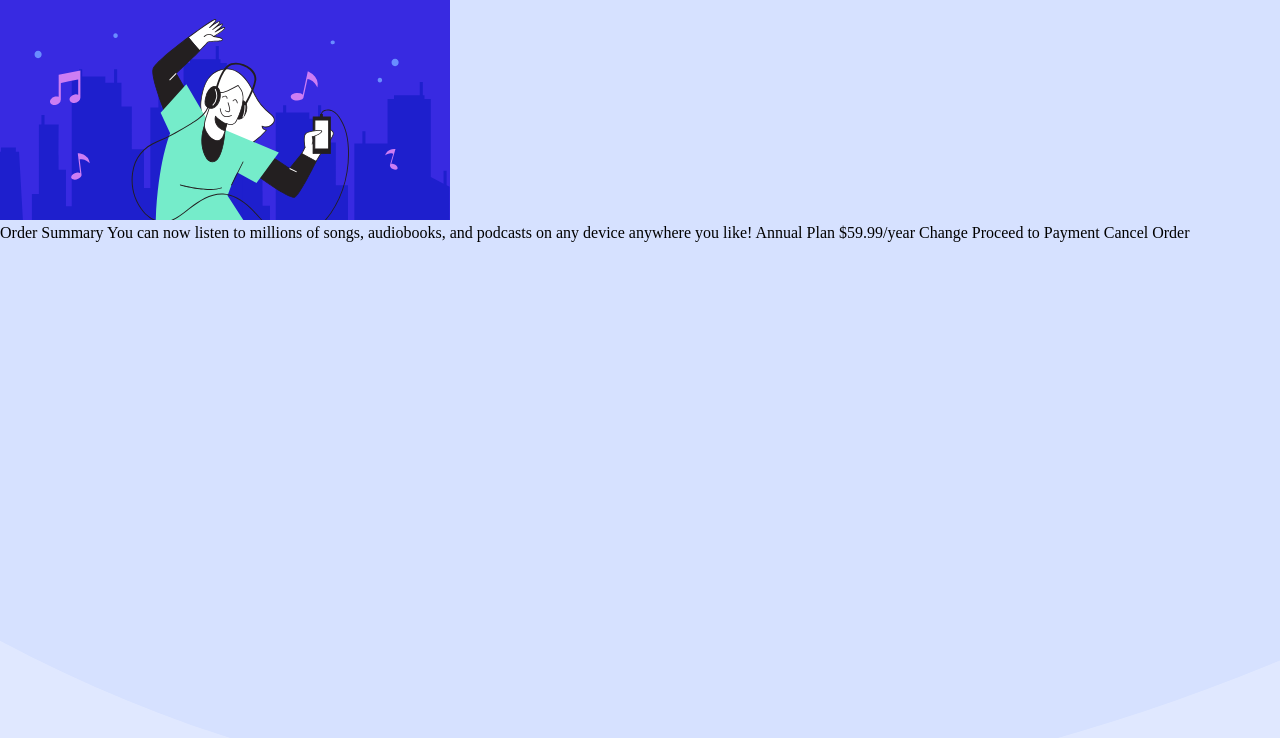
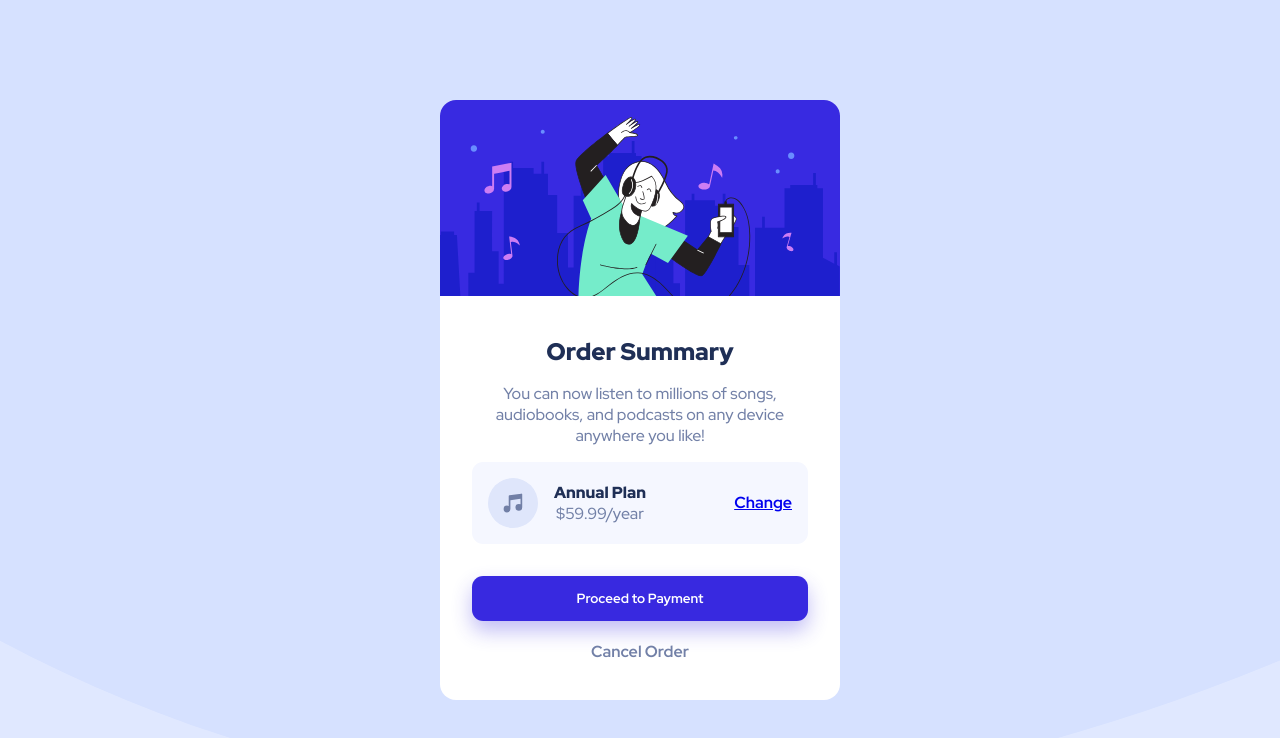
Before and after one commit to AlexsanderCostaDEV/order-summary-component, a plain HTML site: page index.html in a window 1280 px wide. Drawn offline with Linux system fonts and the light colour scheme.

Commit message:
project finished

```diff
--- a/index.html
+++ b/index.html
@@ -13,22 +13,29 @@
 </head>
 <body>
 
-  <div class="card">
-    <img src="./images/illustration-hero.svg" alt="">
-  </div>
+  <main class="card">
+    <img src="./images/illustration-hero.svg" alt="illustration-hero">
 
-  Order Summary
+    <section>
+      <h1>Order Summary</h1>
+      <p class="firstP">You can now listen to millions of songs, audiobooks, and podcasts on any
+        device anywhere you like!</p>
 
-  You can now listen to millions of songs, audiobooks, and podcasts on any
-  device anywhere you like!
+      <div class="plans">
+        <div class="left">
+          <img src="./images/icon-music.svg" alt="icon-music">
+          <div class="left-right">
+            <p class="secondP">Annual Plan</p>
+            <p class="price">$59.99/year</p>
+          </div>
+        </div>
+        <a href="#">Change</a>
+      </div>
 
-  Annual Plan
-  $59.99/year
-
-  Change
-
-  Proceed to Payment
-  Cancel Order
+      <button><strong>Proceed to Payment</strong></button>
+      <a class="last" href="#"><strong>Cancel Order</strong></a>
+    </section>
+  </main>
 
 </body>
 </html>
--- a/style/style.css
+++ b/style/style.css
@@ -1,10 +1,10 @@
 @import url('https://fonts.googleapis.com/css2?family=Red+Hat+Display:wght@500;700;900&display=swap');
 
-/* font-family: 'Red Hat Display', sans-serif; */
 * {
     margin: 0;
     padding: 0;
     box-sizing: border-box;
+    font-family: 'Red Hat Display', sans-serif;
 }
 
 body {
@@ -14,4 +14,160 @@ body {
     background-repeat: no-repeat;
     background-size: cover;
     background-color: hsl(225, 100%, 94%);
+    display: flex;
+    align-items: center;
+    justify-content: center;
 }
+
+main {
+    background-color: white;
+    height: 600px;
+    width: 400px;
+    border-radius: 1rem;
+    display: flex;
+    flex-direction: column;
+    text-align: center;
+}
+
+main img {
+    width: 100%;
+    border-radius: 1rem 1rem 0 0;
+}
+
+main section {
+    padding: 2rem;
+}
+
+main section h1 {
+    margin-top: 0.5rem;
+    margin-bottom: 1rem;
+    font-weight: 900;
+    color: hsl(223, 47%, 23%);
+}
+
+main section .firstP {
+    margin-bottom: 1rem;
+}
+
+main section p {
+    font-size: 16px;
+    color: hsl(224, 23%, 55%);
+}
+
+main section .plans {
+    display: flex;
+    align-items: center;
+    justify-content: space-between;
+    width: 100%;
+    background-color: hsl(225, 100%, 98%);
+    border-radius: 0.7rem;
+    padding: 1rem;
+    margin: 1rem 0 1rem 0
+}
+
+main section .plans .left  {
+    display: flex;
+    align-items: center;
+    justify-content: center;
+    text-align: center;
+}
+
+main section .plans a {
+    font-weight: 700;
+}
+main section .plans a:hover {
+    text-decoration: none;
+    cursor: pointer;
+    color: hsla(245, 75%, 52%, 0.6);
+}
+
+main section .plans .left img {
+    width: 50px;
+    height: 50px;
+    margin-right: 1rem;
+}
+
+main section .plans .left .left-right {
+    display: flex;
+    flex-direction: column;
+    height: 100%;
+    justify-content: space-between;
+}
+
+main section .plans .left .left-right .secondP {
+    color: hsl(223, 47%, 23%);
+    font-weight: 900;
+}
+
+main section button {
+    background-color: hsl(245, 75%, 52%);
+    width: 100%;
+    height: 45px;
+    border: none;
+    border-radius: 0.7rem;
+    margin: 1rem 0 1.3rem 0;
+    color: white;
+    box-shadow: 0 10px 20px hsla(245, 75%, 52%, 0.308);
+}
+main section button:hover {
+    background-color: hsla(245, 75%, 52%, 0.6);
+    cursor: pointer;
+}
+
+main section .last {
+    color: hsl(224, 23%, 55%);
+    text-decoration: none;
+    font-weight: 700;
+}
+main section .last:hover {
+    color: hsl(223, 47%, 23%);
+    cursor: pointer;
+}
+
+@media (max-width: 375px) {
+
+    main {
+        margin: 10rem 1.5rem 10rem 1.5rem;
+        height: 83%;
+    }
+
+    main section {
+        padding: 1.5rem;
+        height: 100%;
+        display: flex;
+        flex-direction: column;
+        align-items: center;
+        justify-content: center;
+    }
+
+    main section .firstP {
+        margin: 0 0.5rem 0 0.5rem;
+    }
+
+}
+
+@media (min-width: 376px) and (max-width: 414px) {
+
+    main {
+        margin: 0 1.8rem 0 1.8rem;
+    }
+
+}
+
+@media (min-width: 415px) and (max-width: 912px) {
+
+    main{
+        height: 800px;
+        width: 600px;
+    }
+
+    main section {
+        padding: 3rem;
+        height: 100%;
+        display: flex;
+        flex-direction: column;
+        align-items: center;
+        justify-content: center;
+    }
+
+}
```
